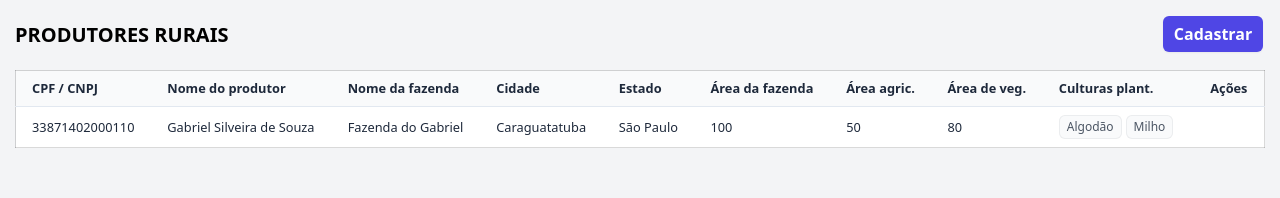
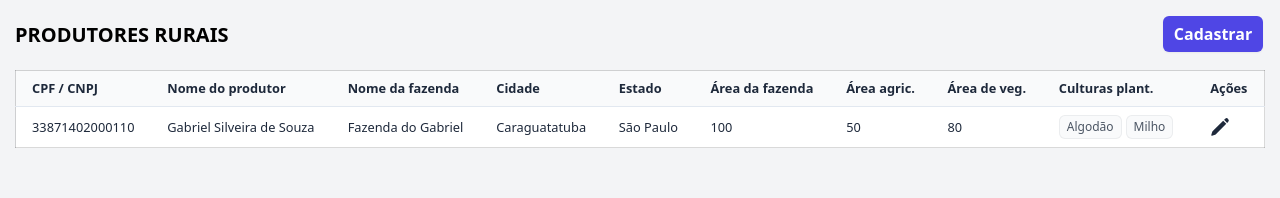
Before and after one commit to gabriel-silveira/brain-ag-test, a React (Create React App) app: page / in a window 1280 px wide. Shown: the top 198 px of the page. Built offline with nearby package versions, Linux system fonts and the light colour scheme.

Commit message:
Breakpoint

```diff
--- a/src/App.css
+++ b/src/App.css
@@ -114,3 +114,7 @@
 .mr-30 {
   margin-right: 30px;
 }
+
+.icon-button:hover {
+  color: rgb(79, 70, 229);
+}
--- a/src/components/forms/rural-producer.tsx
+++ b/src/components/forms/rural-producer.tsx
@@ -1,5 +1,6 @@
 import React, {useState} from 'react';
 import {useNavigate} from "react-router-dom";
+import {useParams} from 'react-router';
 import BrazilStatesListBox from "../listboxes/brazil-states";
 import {useDispatch} from "react-redux";
 import {createRuralProducer} from "../../store/rural-producer/actions";
@@ -8,6 +9,9 @@ import {IRuralProducer} from "../../_interfaces/rural_producer";
 function RuralProducerForm() {
   const navigate = useNavigate();
   const dispatch = useDispatch();
+  const {id} = useParams();
+
+  console.log(id);
 
   const goHome = () => navigate('/');
 
@@ -24,23 +28,23 @@ function RuralProducerForm() {
   });
 
   const submitRuralProducer = () => {
-    dispatch(createRuralProducer({ ...ruralProducer }));
+    dispatch(createRuralProducer({...ruralProducer}));
 
     goHome();
   };
 
   const setRuralProducer = (e: React.ChangeEvent<HTMLInputElement>) => {
-    const { name, value } = e.target;
+    const {name, value} = e.target;
 
-    setDetails((prev) => ({ ...prev, [name]: value }));
+    setDetails((prev) => ({...prev, [name]: value}));
   };
 
   const changeBrazilState = (value: string) => {
-    setDetails((prev) => ({ ...prev, state: value }));
+    setDetails((prev) => ({...prev, state: value}));
   };
 
   const handleCropsPlanted = (e: React.ChangeEvent<HTMLInputElement>) => {
-    const { value, checked } = e.target;
+    const {value, checked} = e.target;
 
     if (checked) {
       // add crop planted
--- a/src/components/tables/rural-producers/index.tsx
+++ b/src/components/tables/rural-producers/index.tsx
@@ -1,15 +1,18 @@
 import React from 'react';
 import {IRuralProducer} from "../../../_interfaces/rural_producer";
 import {useNavigate} from "react-router-dom";
-import {useSelector} from "react-redux";
+import {useDispatch, useSelector} from "react-redux";
+import { PencilIcon } from '@heroicons/react/24/solid';
+import {setRuralProducer} from "../../../store/rural-producer/actions";
 
 function RuralProducersTable() {
   const navigate = useNavigate();
+  const dispatch = useDispatch();
 
   const goCreatePage = () => navigate('/create');
 
   // @ts-ignore
-  const {ruralProducers} = useSelector(rootReducer => rootReducer.ruralProducerReducer)
+  const {ruralProducers} = useSelector(rootReducer => rootReducer.ruralProducerReducer);
 
   return (
     <div>
@@ -44,10 +47,15 @@ function RuralProducersTable() {
         </tbody>
       </table>
     </div>
-  )
-}
+  );
 
   function RuralProducersTableRow(ruralProducer: IRuralProducer, index: number) {
+    const startEditing = () => {
+      dispatch(setRuralProducer({ ...ruralProducers[index] }));
+
+      navigate(`/edit/${index + 1}`);
+    };
+
     return (
       <tr key={index} className="hover:bg-slate-100 cursor-pointer odd:bg-white even:bg-slate-50">
         <td className="px-4 py-2">{ruralProducer.document}</td>
@@ -61,7 +69,9 @@ function RuralProducersTableRow(ruralProducer: IRuralProducer, index: number) {
         <td className="px-4 py-2">
           {ruralProducer.crops_planted.map(CropPlanted)}
         </td>
-      <td className="px-4 py-2"></td>
+        <td className="px-4 py-2">
+          <PencilIcon className="size-5 icon-button" onClick={startEditing} />
+        </td>
       </tr>
     )
   }
@@ -76,5 +86,6 @@ function CropPlanted(value: string, index: number) {
     </span>
     )
   }
+}
 
 export default RuralProducersTable;
--- a/src/routes/index.tsx
+++ b/src/routes/index.tsx
@@ -10,6 +10,10 @@ const router = createBrowserRouter([
   {
     path: "/create",
     element: <CreateRuralProducerPage />,
+  },
+  {
+    path: "/edit/:id",
+    element: <CreateRuralProducerPage />,
   }
 ]);
 
```
Also changed, not shown: src/index.css (line endings or trailing spaces). Lines whose indentation alone changed are shown as unchanged.
